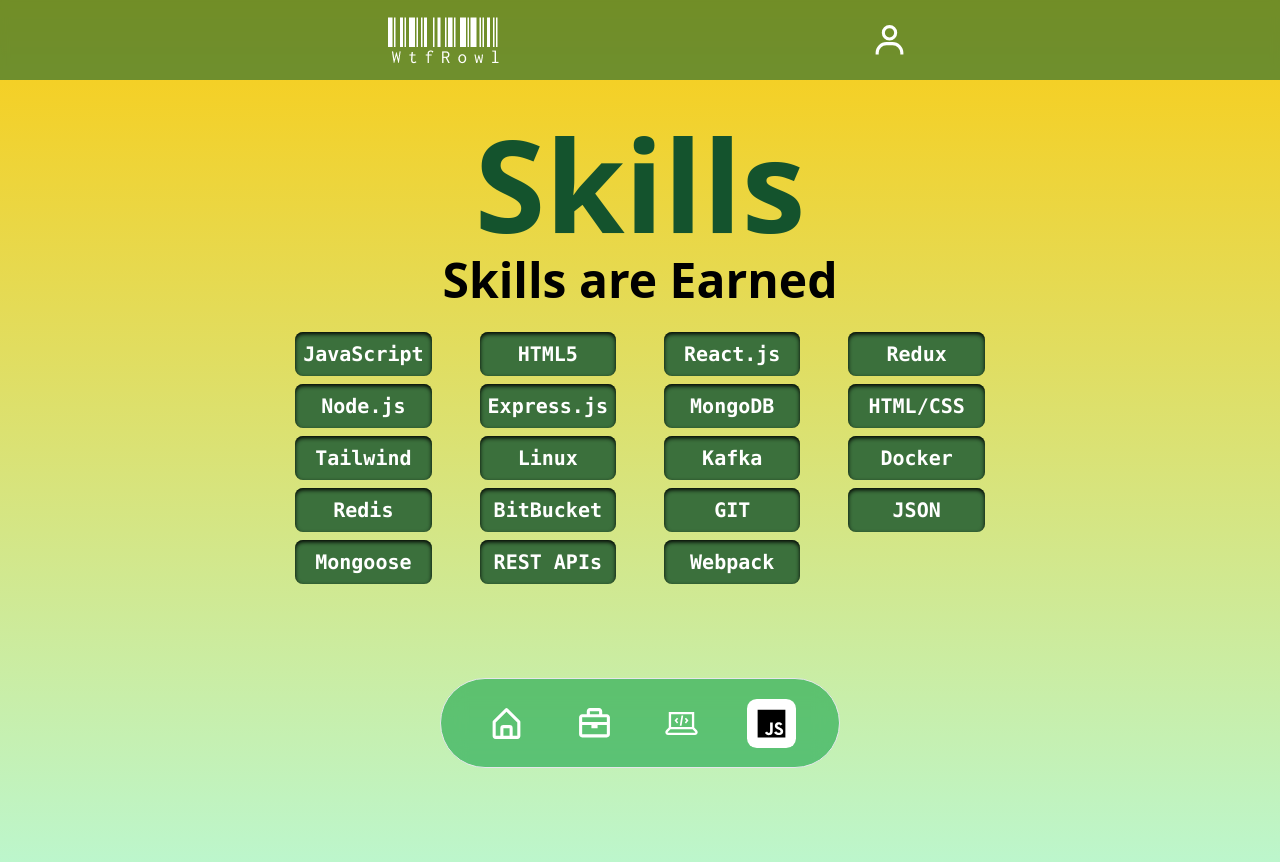
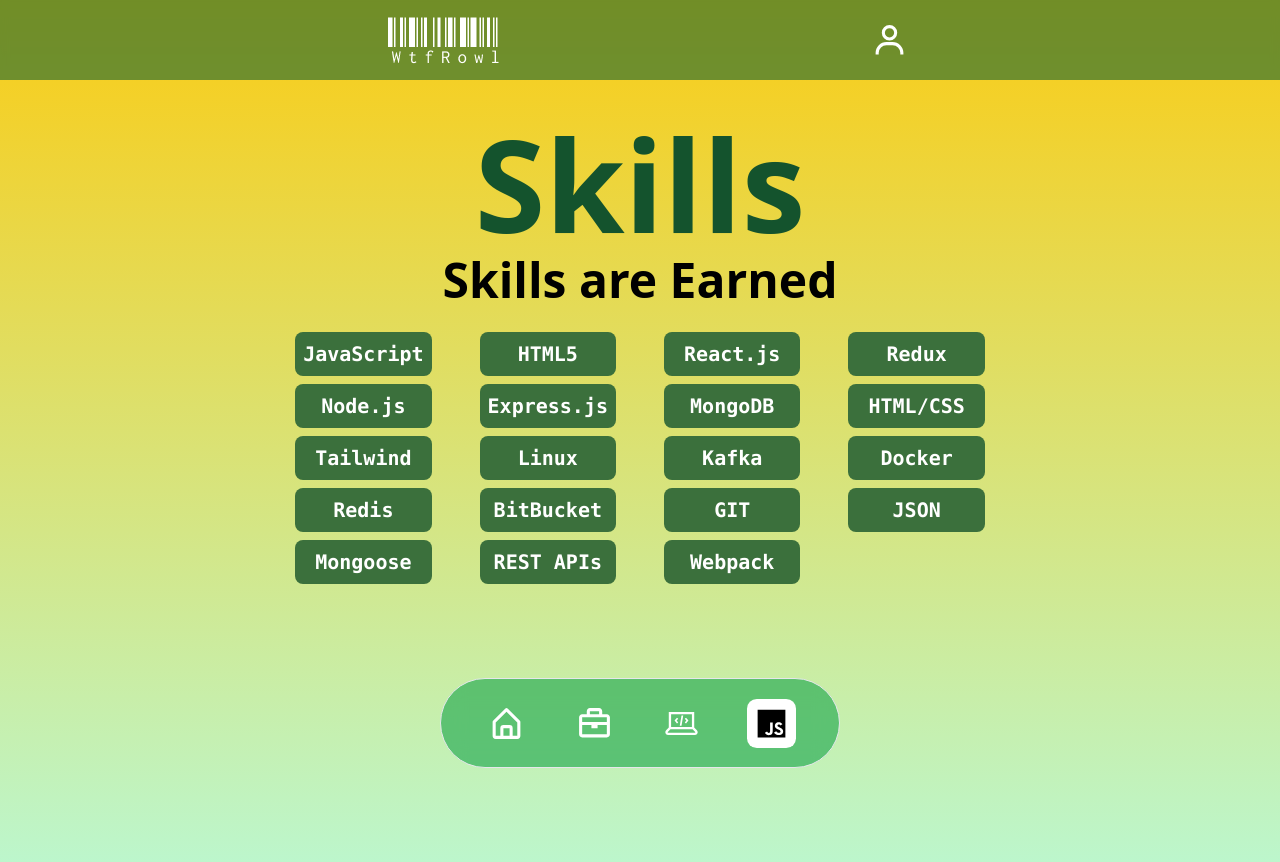
Before and after one commit to wtfrowl/PersonalWeb, a React (Vite) app: page /skills in a window 1280 px wide. Shown: the top 862 px of the page. Built offline with nearby package versions, Linux system fonts and the light colour scheme; a web font is replaced by a local one.

Commit message:
Shadow removed from Skills

```diff
--- a/src/components/Skills.jsx
+++ b/src/components/Skills.jsx
@@ -54,7 +54,7 @@ const Skills = () => {
               jsonData.map((item, index) => (
                 <>
                   <div key={index} className="text-xl m-1">
-                    <span className="shadow-inner shadow-[#000000]  rounded-lg p-2  w-full block text-center font-mono font-bold  transition-transform hover:tilt bg-[#3b703c] ">
+                    <span className=" rounded-lg p-2  w-full block text-center font-mono font-bold  transition-transform hover:tilt bg-[#3b703c] ">
                       {item.name}
                     </span>
                   </div>
```
